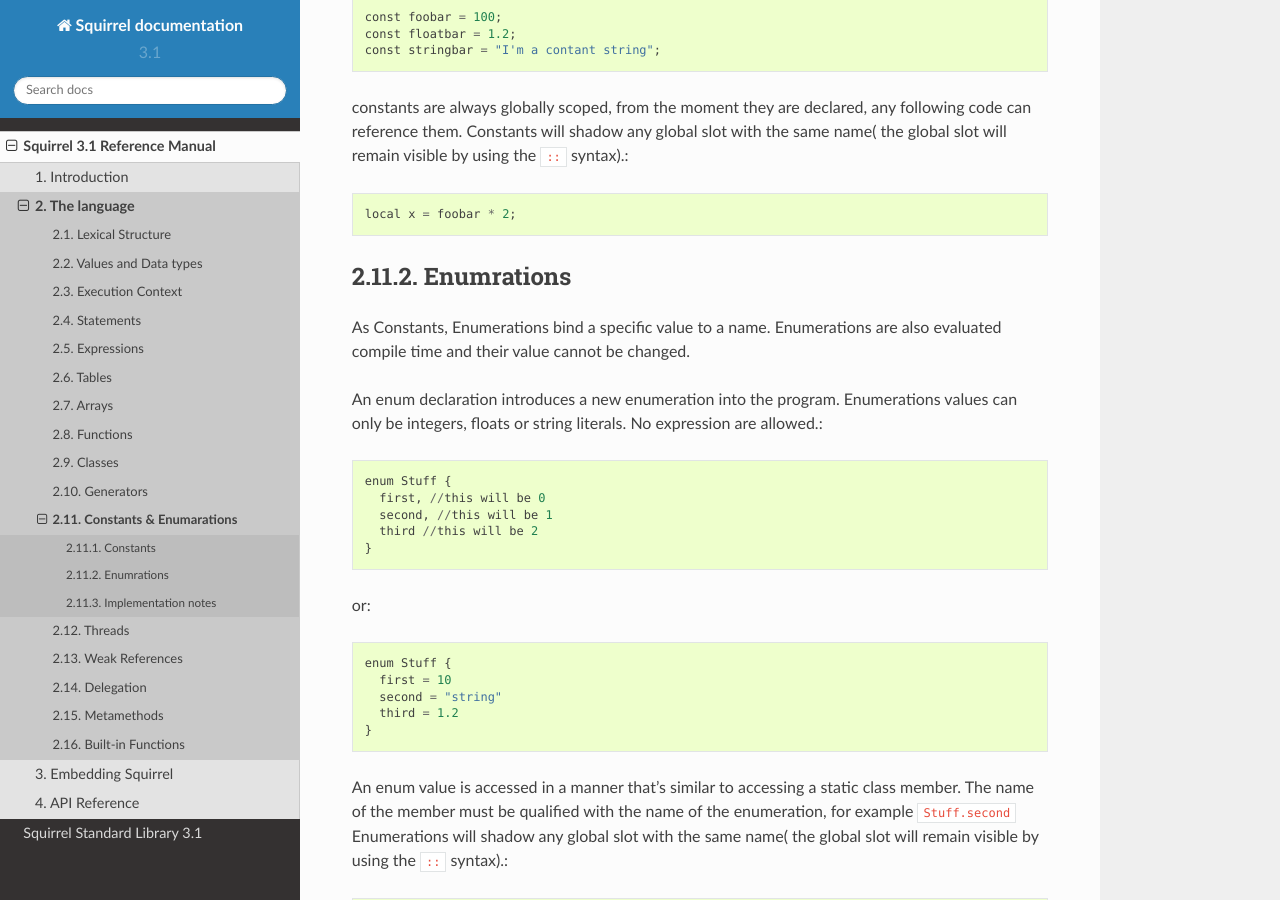
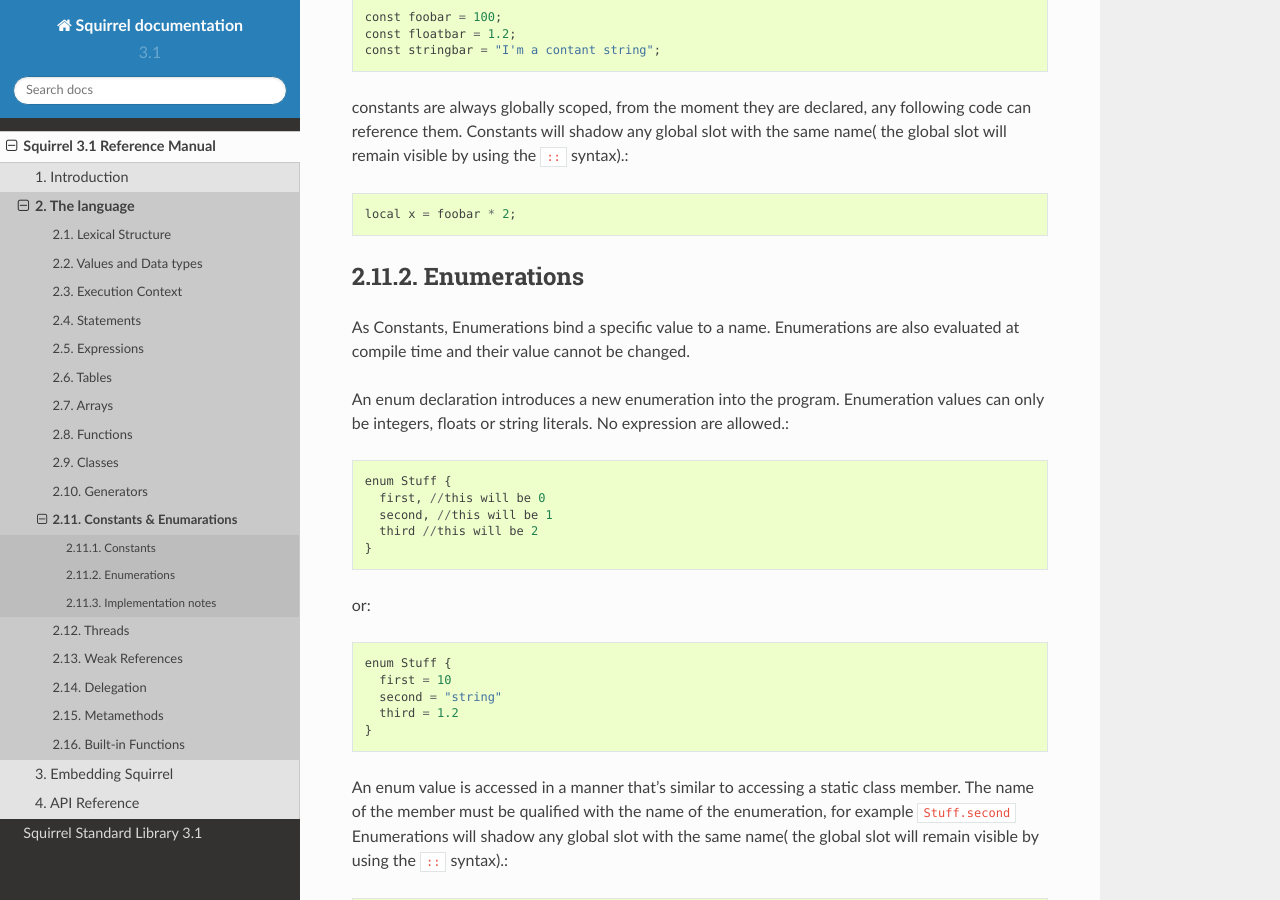
Before and after one commit to albertodemichelis/squirrel, a Sphinx documentation site: the page built from doc/source/reference/language/constants_and_enumerations.rst, in a window 1280 px wide and 900 px high, scrolled down 460 px. Built offline with Sphinx 7.4.7 and the Read the Docs theme 2.0.0, drawn with Linux system fonts in a browser that asks for light colours; formulas are drawn with MathJax 3.

Commit message:
small typo and grammar fixes

```diff
--- a/doc/source/reference/api/object_creation_and_handling.rst
+++ b/doc/source/reference/api/object_creation_and_handling.rst
@@ -455,7 +455,7 @@ pushes a null value into the stack
 
     :param HSQUIRRELVM v: the target VM
     :param const SQChar * s: pointer to the string that has to be pushed
-    :param SQInteger len: lenght of the string pointed by s
+    :param SQInteger len: length of the string pointed by s
     :remarks: if the parameter len is less than 0 the VM will calculate the length using strlen(s)
 
 pushes a string in the stack
--- a/doc/source/reference/api/stack_operations.rst
+++ b/doc/source/reference/api/stack_operations.rst
@@ -91,7 +91,7 @@ removes an element from an arbitrary position in the stack
     :param SQInteger nsize: required stack size
     :returns: a SQRESULT
 
-ensure that the stack space left is at least of a specified size.If the stack is smaller it will automatically grow. if there's a memtamethod currently running the function will fail and the stack will not be resized, this situatuation has to be considered a "stack overflow".
+ensure that the stack space left is at least of a specified size.If the stack is smaller it will automatically grow. if there's a metamethod currently running the function will fail and the stack will not be resized, this situatuation has to be considered a "stack overflow".
 
 
 
--- a/doc/source/reference/embedding/tables_and_arrays_manipulation.rst
+++ b/doc/source/reference/embedding/tables_and_arrays_manipulation.rst
@@ -47,7 +47,7 @@ To get a value from an array or table::
 
     SQRESULT sq_get(HSQUIRRELVM v,SQInteger idx);
 
-To get or set a value from a table without employ delegation::
+To get or set a value from a table without employing delegation::
 
     SQRESULT sq_rawget(HSQUIRRELVM v,SQInteger idx);
     SQRESULT sq_rawset(HSQUIRRELVM v,SQInteger idx);
--- a/doc/source/reference/language/constants_and_enumerations.rst
+++ b/doc/source/reference/language/constants_and_enumerations.rst
@@ -37,17 +37,17 @@ Constants will shadow any global slot with the same name( the global slot will r
     local x = foobar * 2;
 
 ---------------
-Enumrations
+Enumerations
 ---------------
 
 .. index::
-    single: Enumrations
+    single: Enumerations
 
-As Constants, Enumerations bind a specific value to a name. Enumerations are also evaluated compile time
+As Constants, Enumerations bind a specific value to a name. Enumerations are also evaluated at compile time
 and their value cannot be changed.
 
 An enum declaration introduces a new enumeration into the program.
-Enumerations values can only be integers, floats or string literals. No expression are allowed.::
+Enumeration values can only be integers, floats or string literals. No expression are allowed.::
 
     enum Stuff {
       first, //this will be 0
--- a/doc/source/stdlib/stdbloblib.rst
+++ b/doc/source/stdlib/stdbloblib.rst
@@ -60,7 +60,7 @@ A blob can also be accessed byte by byte through the `[]` operator.
 
 .. js:function:: blob.len()
 
-    returns the lenght of the stream
+    returns the length of the stream
 
 .. js:function:: blob.readblob(size)
 
--- a/doc/source/stdlib/stdiolib.rst
+++ b/doc/source/stdlib/stdiolib.rst
@@ -83,7 +83,7 @@ The file class
 
 .. js:function:: file.len()
 
-    returns the lenght of the stream
+    returns the length of the stream
 
 .. js:function:: file.readblob(size)
 
```
